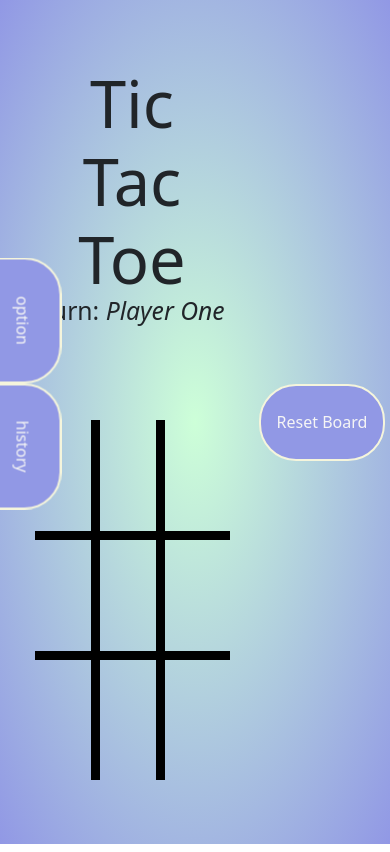
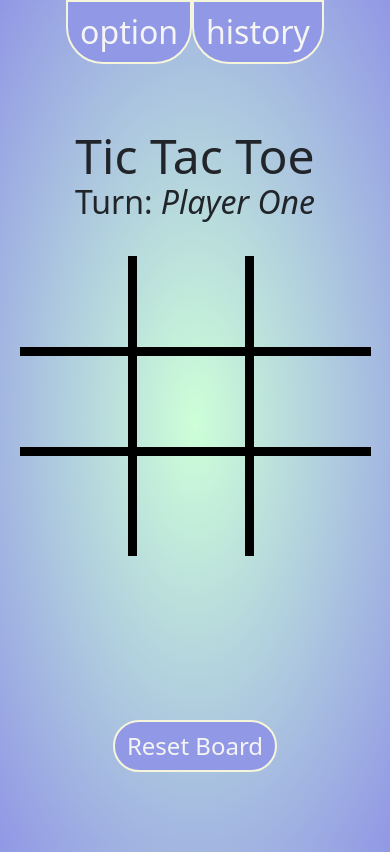
Before and after one commit to GabrielleHandy/TicTacToe, a plain HTML site: page index.html in a window 390 px wide. Drawn offline with nearby package versions, Linux system fonts and the light colour scheme.

Commit message:
Mobile responsive minus the menu animations)

```diff
--- a/index.html
+++ b/index.html
@@ -2,7 +2,7 @@
 <html lang="en">
 <head>
     <meta charset="UTF-8">
-    <meta name="viewport" content="width=device-width">
+    <meta name="viewport" content="width=device-width, initial-scale=1.0, maximum-scale=1.0, user-scalable=no" />
     <title>Tic Tac Toe</title>
     <link href="https://cdn.jsdelivr.net/npm/bootstrap@5.1.3/dist/css/bootstrap.min.css" rel="stylesheet" integrity="sha384-1BmE4kWBq78iYhFldvKuhfTAU6auU8tT94WrHftjDbrCEXSU1oBoqyl2QvZ6jIW3" crossorigin="anonymous">
     <link rel="stylesheet" href="style.css">
@@ -130,6 +130,7 @@
         <button class="btn reset">Reset board</button>
     </div>
 
+
 </div>
 <script src="script.js"></script>
 <script src="https://cdn.jsdelivr.net/npm/bootstrap@5.1.3/dist/js/bootstrap.bundle.min.js" integrity="sha384-ka7Sk0Gln4gmtz2MlQnikT1wXgYsOg+OMhuP+IlRH9sENBO0LRn5q+8nbTov4+1p" crossorigin="anonymous"></script>
--- a/script.js
+++ b/script.js
@@ -40,17 +40,19 @@ class Player{
 
     }
     displayStats(){
-
-        this.statElements[0].innerText = this.stats.win
-        this.statElements[1].innerText = this.stats.loss
-        this.statElements[2].innerText = this.stats.tie
-        this.statElements[3].innerText = this.stats.gamesPlayed
+        this.statElements[0].innerText = this.name
+        this.statElements[1].innerText = this.stats.win
+        this.statElements[2].innerText = this.stats.loss
+        this.statElements[3].innerText = this.stats.tie
+        this.statElements[4].innerText = this.stats.gamesPlayed
 
 
     }
 }
 class AiPlayer extends Player{
-    constructor(){
+    constructor(statElements, stats){
+        super(stats,statElements )
+        this.name = "AI"
         this.type= "AI"
         this.playerNum = 2
         this.icon ="O"
@@ -69,7 +71,7 @@ class AiPlayer extends Player{
 
         }
 
-        const moveChoice = this.minimax(board, playerTwo, emptySquares, -Infinity, Infinity).move
+        const moveChoice = this.minimax(board, playerTwo, emptySquares).move
 
         moveChoice.element.click()
         checkForWin(moveChoice, playerTwo, board)
@@ -91,6 +93,7 @@ class AiPlayer extends Player{
 
         for (const combination of winningCombinations) {
             const aiCount = combination.filter(coords => board[coords[0]][coords[1]].player === this.playerNum).length
+
             const opponentCount = combination.filter(coords => board[coords[0]][coords[1]].player !== 0 && board[coords[0]][coords[1]].player !== this.playerNum).length
             if (aiCount === 3) {
                 score += 100; // AI wins
@@ -105,7 +108,7 @@ class AiPlayer extends Player{
     }
 
 
-    minimax(board, currentPlayer, emptySquares, alpha, beta, square = null) {
+    minimax(board, currentPlayer, emptySquares, square = null) {
         //This step is the brain of the function. Each move is evaluated to see if it will win or not
 
         if(square){
@@ -123,21 +126,17 @@ class AiPlayer extends Player{
         if (currentPlayer.playerNum === this.playerNum) {
             //sets best score to -inifinty so that any move is better than no move
             //AI wants a score as high as possible
-            let bestScore = -Infinity;
+            let bestScore = -Infinity
             for (let move of emptySquares) {
                 move.claimSquare(currentPlayer.playerNum)
 
                 let tempSquares = emptySquares.slice()
                 tempSquares.splice(tempSquares.indexOf(move), 1)
 
-                let score = this.minimax(board, playerOne, tempSquares, alpha, beta, move).score
-
-
-
+                let score = this.minimax(board, playerOne, tempSquares, move).score
+                console.log(`AI ${move} ${score} ${bestScore}`)
 
                 move.reset()
-
-                alpha = Math.max(alpha, bestScore);
 
                 // Update alpha and bestScore
                 if (score > bestScore) {
@@ -146,15 +145,11 @@ class AiPlayer extends Player{
                 }
 
                 // Prune branches if beta is smaller or equal to        `
-                else if (beta <= alpha) {
-                    break
-                }
-
             }
 
             return {score: bestScore , move: bestMove}
         } else {
-            let bestScore = Infinity;
+            let bestScore = Infinity
             for (let move of emptySquares) {
 
                 move.claimSquare(playerOne.playerNum)
@@ -163,29 +158,25 @@ class AiPlayer extends Player{
                 let tempSquares = emptySquares.slice()
                 tempSquares.splice(tempSquares.indexOf(move), 1)
 
-                let score = this.minimax(board, playerTwo, tempSquares, alpha, beta, move).score;
-
+                let score = this.minimax(board, playerTwo, tempSquares, move).score;
+                console.log(`Opponent ${move} ${score}`)
                 move.reset()
 
-                // Update beta and bestScore
-                beta = Math.min(beta, bestScore)
                 if (score < bestScore) {
                     bestScore = score
                     bestMove = move
 
                 }
-
-
-
-                // Prune branches if beta is smaller or equal to alpha
-                else if (beta <= alpha) {
-                    break
-                }
             }
             return { score: bestScore, move: bestMove};
         }
     }
-
+    displayStats(){
+        super.displayStats()
+    }
+    updateStats(outcome="tie"){
+        super.updateStats(outcome)
+    }
 
     }
 
@@ -383,6 +374,7 @@ class Board{
         this.squares = {1:[], 2:[],3:[]}
         this.selectedSquare
         this.remainingMoves = 0
+        this.active = true
         this.makeBoard()
         this.clearBoard("set")
 
@@ -415,10 +407,16 @@ class Board{
                     squareHtml.innerHTML = player.icon
 
                     checkForWin(this.selectedSquare, player, this.squares)
+                    if(this.active){
 
-                    if(player.playerNum === 1){
-                        setTimeout(()=>{playerTwo.makeMove(this.squares)}, 1000)
 
+                        if(player.playerNum === 1){
+                            if(playerTwo.type){
+                                setTimeout(()=>{playerTwo.makeMove(this.squares)}, 1000)
+
+                            }
+
+                        }
                     }
                 })
         }
@@ -433,6 +431,7 @@ class Board{
         })
     }
     clearBoard(){
+        this.active = true
         this.remainingMoves=9
         result.style.backgroundImage = null
         if(winningSquares){
@@ -454,6 +453,7 @@ class Board{
         winner.remove()
     }
     makeInactive(){
+        this.active = false
         ticTacToe.classList.add("inactive")
         if(winningSquares){
 
@@ -478,12 +478,13 @@ const player1Wins = document.querySelector("#player1Wins")
 const player1loss = document.querySelector("#player1Loss")
 const player1totalGames = document.querySelector("#totalGames1")
 const player1ties = document.querySelector("#tie1")
-
+const player1Name = document.querySelector("#player1Name")
 
 const player2Wins = document.querySelector("#player2Wins")
 const player2loss = document.querySelector("#player2Loss")
 const player2ties = document.querySelector("#tie2")
 const player2totalGames = document.querySelector("#totalGames2")
+const player2Name = document.querySelector("#player2Name")
 
 // Variables for menu
 const optionsBtn = document.querySelector("#optionBtn")
@@ -513,8 +514,8 @@ let playerTwo = new Player(2)
 
 const playerTurn = document.querySelector("em")
 
-playerOne.statElements = [player1Wins,player1loss,player1ties, player1totalGames]
-playerTwo.statElements = [player2Wins,player2loss,player2ties, player2totalGames]
+playerOne.statElements = [player1Name, player1Wins,player1loss,player1ties, player1totalGames]
+playerTwo.statElements = [player2Name, player2Wins,player2loss,player2ties, player2totalGames]
 playerOne.displayStats()
 playerTwo.displayStats()
 
@@ -599,9 +600,11 @@ nameChangeForm.addEventListener("submit", (e)=>{
 
     if(nameChangeCheckBoxs[0].checked){
         playerOne.changeName(name)
+        playerOne.statElements[0] = playerOne.name
         playerTurn.id === "playerOne"?playerTurn.innerText=playerOne.name:playerTurn.id = playerTurn.id
     }else if(nameChangeCheckBoxs[1].checked){
         playerTwo.changeName(name)
+        playerTwo.statElements[0] = playerTwo.name
         playerTurn.id === "playerTwo"?playerTurn.innerText=playerTwo.name:playerTurn.id = playerTurn.id
     }else(
         alert("Please Chose a player")
@@ -613,6 +616,8 @@ aiBtn.addEventListener("click", ()=>{
 
 
     playerTwo = new AiPlayer()
+    playerTwo.statElements = [player2Name, player2Wins,player2loss,player2ties, player2totalGames]
+    playerTwo.displayStats()
 })
 
 
--- a/style.css
+++ b/style.css
@@ -265,3 +265,108 @@ background: radial-gradient(#cfcbd2,#cb98ed, #8b63da, #3c21b7);
         transform:translateY(0px)
     }
 }
+
+@media only screen and (max-width: 800px){
+    html body{
+        background: radial-gradient(#cdffd8, #9198e5);
+        background-repeat: no-repeat;
+        background-attachment: fixed;
+        height: 100vh;
+
+    }
+
+    #container{
+        display: grid;
+        grid-template-rows: 6% 1fr 25%;
+        grid-template-columns: 1fr;
+
+    }
+    #option-history{
+        justify-self: center;
+        grid-row: 1/ 1;
+        display: block;
+        height: 100%;
+    }
+
+    #mainContent{
+        grid-row: 2/2;
+        display: flex;
+        flex-direction: column;
+        text-align: center;
+        padding: 0 5%;
+        width: 100%;
+        align-items: center;
+
+    }
+
+    #title{
+        font-size: 3em;
+
+    }
+    #turn{
+        font-size: 2em;
+        margin-bottom: 35px;
+    }
+
+    #results{
+
+        grid-row: 3/3;
+        display: flex;
+        flex-direction: column;
+        text-align: center;
+        align-items: center;
+        height: 100%;
+        justify-content: center;
+        margin-top: 15px;
+    }
+    .btn.reset{
+        border: 2px solid beige;
+        background-color: #9198e5;
+        border-radius: 37px;
+        width: auto;
+        height: auto;
+        color: whitesmoke;
+        font-size: 1.5em;
+    }
+    #winner h2{
+        font-size: 1em;
+
+
+
+    }
+    nav{
+
+        position: static;
+        display: flex;
+        left: 25%;
+        rotate: 0deg;
+        bottom: 0%;
+        top: 0%;
+        height:fit-content;
+
+
+    }
+    #option-historyBtns button{
+        border: 2px solid beige;
+        background: #9198e5;
+        border-radius: 0 0 37px 37px;
+        width: auto;
+        height: auto;
+        color: whitesmoke;
+        font-size: 2em;
+
+    }
+    #option-history button:focus{
+        border-color: #dddddd;
+        box-shadow: 0 0 5px rgb(243, 243, 243);
+    }
+
+    .square{
+        height: 100px;
+        font-size: 4em;
+        text-align: center;
+    }
+    @keyframes moveDown{
+
+    }
+}
```
